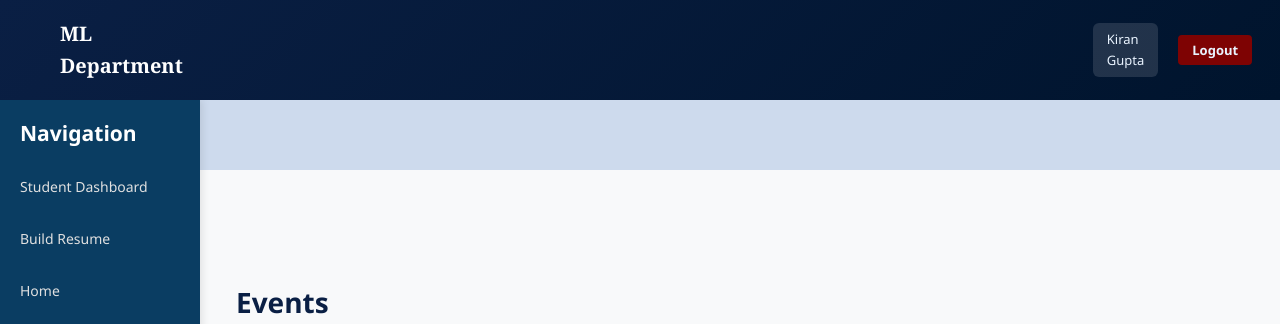
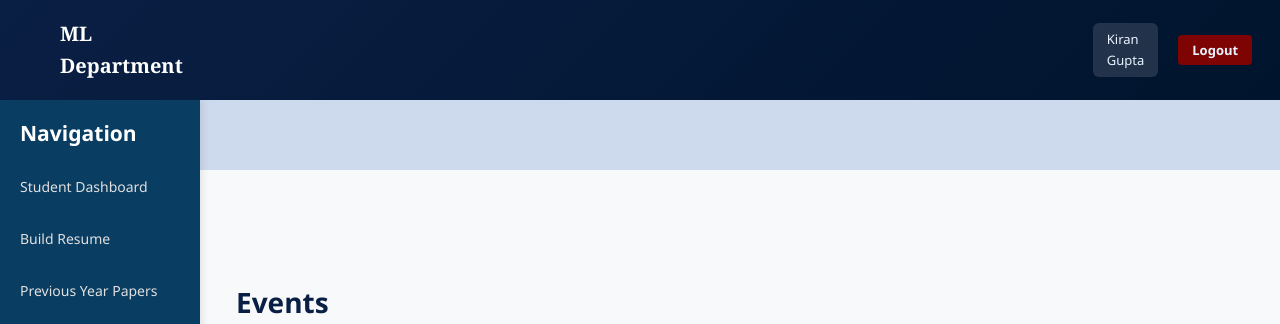
Before and after one commit to Tharuni-09/collage-project, a Flask app: page /gallery in a window 1280 px wide. Shown: the top 324 px of the page. Run offline with Flask 3, Linux system fonts and the light colour scheme; a user stored in the database is signed in.

Commit message:
Update base.html

```diff
--- a/templates/base.html
+++ b/templates/base.html
@@ -39,8 +39,8 @@
     <li><a href="{{ url_for('faculty_department', dept='DCSML') }}">DCSML</a></li>
     <li><a href="{{ url_for('faculty_resumes') }}">All Resumes</a></li>
     {% endif %}
-                <li><a href="{{ url_for('index') }}">Home</a></li>
-                <li><a href="{{ url_for('previous-year-papers') }}">Previous Year Question Papers</a></li>
+    <li><a href="{{ url_for('previous_year_papers') }}">Previous Year Papers</a></li>
+    <li><a href="{{ url_for('index') }}"> Home</a></li>
 </ul>
 
             <!-- Resumes in sidebar for student -->
```
Lines whose indentation alone changed are shown as unchanged.
